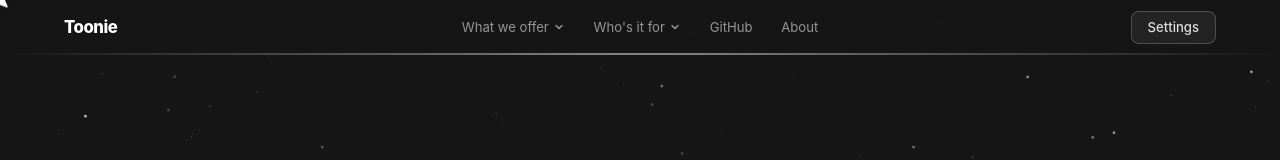
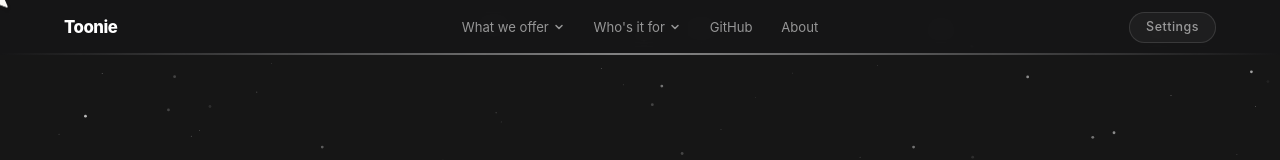
Before and after one commit to SarthakKala/Toonie, a React (Vite) app in the folder Frontend/: page / in a window 1280 px wide. Shown: the top 160 px of the page. Built offline with nearby package versions, Linux system fonts and the light colour scheme.

Commit message:
Update Settings button styles for improved aesthetics and hover effects

```diff
--- a/Frontend/src/Pages/Landing/components2/Navbar.tsx
+++ b/Frontend/src/Pages/Landing/components2/Navbar.tsx
@@ -137,33 +137,34 @@ const Navbar: React.FC = () => {
           </a>
         </div>
 
-        {/* Right — Settings button */}
+        {/* Right — Settings pill */}
         <div style={{ display: "flex", justifyContent: "flex-end" }}>
           <a
             href="#"
             style={{
               display: "inline-flex",
               alignItems: "center",
-              padding: "0.38rem 1rem",
-              borderRadius: "8px",
-              border: "1px solid rgba(255,255,255,0.2)",
-              background: "rgba(255,255,255,0.06)",
-              color: "rgba(255,255,255,0.85)",
-              fontSize: "0.82rem",
+              padding: "0.3rem 1rem",
+              borderRadius: "999px",
+              border: "1px solid rgba(255,255,255,0.12)",
+              background: "rgba(255,255,255,0.04)",
+              color: "rgba(255,255,255,0.55)",
+              fontSize: "0.78rem",
+              letterSpacing: "0.04em",
               fontWeight: 500,
               textDecoration: "none",
-              transition: "background 0.15s, border-color 0.15s, color 0.15s",
+              transition: "background 0.18s, border-color 0.18s, color 0.18s",
               cursor: "pointer",
             }}
             onMouseEnter={e => {
-              e.currentTarget.style.background = "rgba(255,255,255,0.11)";
-              e.currentTarget.style.borderColor = "rgba(255,255,255,0.35)";
+              e.currentTarget.style.background = "rgba(255,255,255,0.08)";
+              e.currentTarget.style.borderColor = "rgba(255,255,255,0.28)";
               e.currentTarget.style.color = "#fff";
             }}
             onMouseLeave={e => {
-              e.currentTarget.style.background = "rgba(255,255,255,0.06)";
-              e.currentTarget.style.borderColor = "rgba(255,255,255,0.2)";
-              e.currentTarget.style.color = "rgba(255,255,255,0.85)";
+              e.currentTarget.style.background = "rgba(255,255,255,0.04)";
+              e.currentTarget.style.borderColor = "rgba(255,255,255,0.12)";
+              e.currentTarget.style.color = "rgba(255,255,255,0.55)";
             }}
           >
             Settings
```
